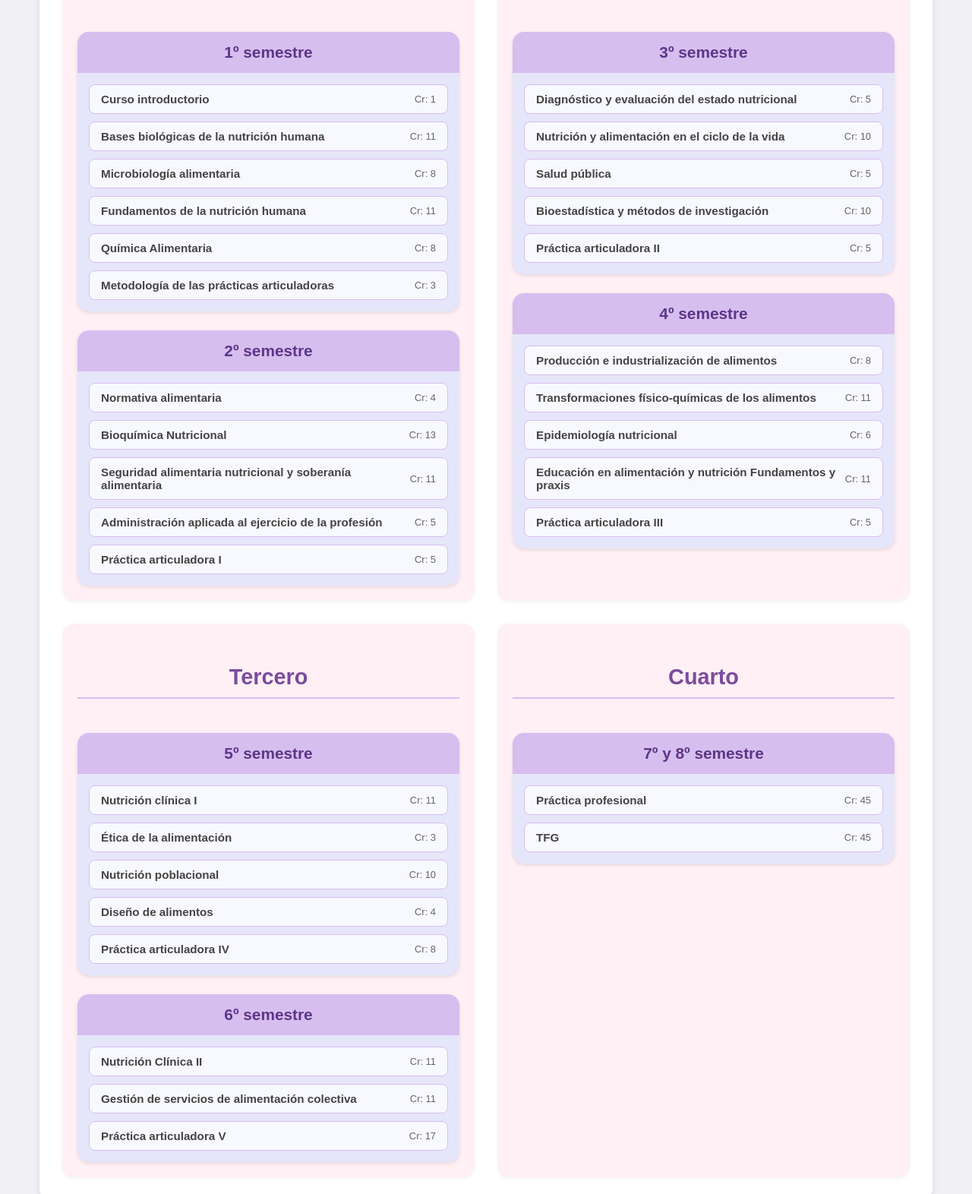
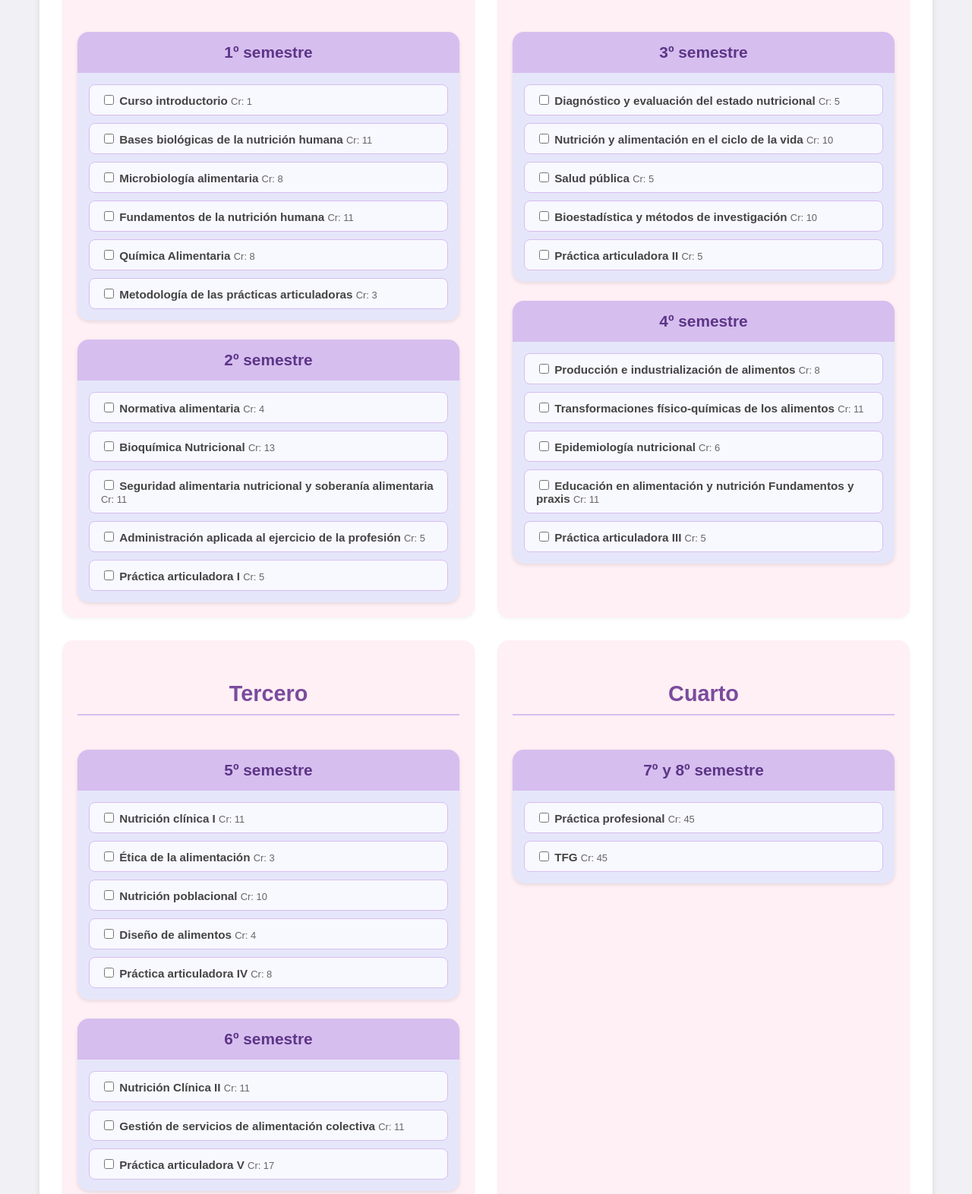
Before and after one commit to antooo82/NUTT, a plain HTML site: page index.html in a window 1280 px wide. Shown: the part 325-1897 px from the top of the page at 76% size. Drawn offline with Linux system fonts and the light colour scheme.

Commit message:
Update index.html

```diff
--- a/index.html
+++ b/index.html
@@ -16,28 +16,46 @@
                 <h3>1º semestre</h3>
                 <div class="course-list">
                     <div class="course-item">
-                        <p class="course-name">Curso introductorio</p>
-                        <p class="course-credits">Cr: 1</p>
+                        <label>
+                            <input type="checkbox" data-credits="1">
+                            <span class="course-name">Curso introductorio</span>
+                            <span class="course-credits">Cr: 1</span>
+                        </label>
                     </div>
                     <div class="course-item">
-                        <p class="course-name">Bases biológicas de la nutrición humana</p>
-                        <p class="course-credits">Cr: 11</p>
+                        <label>
+                            <input type="checkbox" data-credits="11">
+                            <span class="course-name">Bases biológicas de la nutrición humana</span>
+                            <span class="course-credits">Cr: 11</span>
+                        </label>
                     </div>
                     <div class="course-item">
-                        <p class="course-name">Microbiología alimentaria</p>
-                        <p class="course-credits">Cr: 8</p>
+                        <label>
+                            <input type="checkbox" data-credits="8">
+                            <span class="course-name">Microbiología alimentaria</span>
+                            <span class="course-credits">Cr: 8</span>
+                        </label>
                     </div>
                     <div class="course-item">
-                        <p class="course-name">Fundamentos de la nutrición humana</p>
-                        <p class="course-credits">Cr: 11</p>
+                        <label>
+                            <input type="checkbox" data-credits="11">
+                            <span class="course-name">Fundamentos de la nutrición humana</span>
+                            <span class="course-credits">Cr: 11</span>
+                        </label>
                     </div>
                     <div class="course-item">
-                        <p class="course-name">Química Alimentaria</p>
-                        <p class="course-credits">Cr: 8</p>
+                        <label>
+                            <input type="checkbox" data-credits="8">
+                            <span class="course-name">Química Alimentaria</span>
+                            <span class="course-credits">Cr: 8</span>
+                        </label>
                     </div>
                     <div class="course-item">
-                        <p class="course-name">Metodología de las prácticas articuladoras</p>
-                        <p class="course-credits">Cr: 3</p>
+                        <label>
+                            <input type="checkbox" data-credits="3">
+                            <span class="course-name">Metodología de las prácticas articuladoras</span>
+                            <span class="course-credits">Cr: 3</span>
+                        </label>
                     </div>
                 </div>
             </div>
@@ -46,24 +64,39 @@
                 <h3>2º semestre</h3>
                 <div class="course-list">
                     <div class="course-item">
-                        <p class="course-name">Normativa alimentaria</p>
-                        <p class="course-credits">Cr: 4</p>
+                        <label>
+                            <input type="checkbox" data-credits="4">
+                            <span class="course-name">Normativa alimentaria</span>
+                            <span class="course-credits">Cr: 4</span>
+                        </label>
                     </div>
                     <div class="course-item">
-                        <p class="course-name">Bioquímica Nutricional</p>
-                        <p class="course-credits">Cr: 13</p>
+                        <label>
+                            <input type="checkbox" data-credits="13">
+                            <span class="course-name">Bioquímica Nutricional</span>
+                            <span class="course-credits">Cr: 13</span>
+                        </label>
                     </div>
                     <div class="course-item">
-                        <p class="course-name">Seguridad alimentaria nutricional y soberanía alimentaria</p>
-                        <p class="course-credits">Cr: 11</p>
+                        <label>
+                            <input type="checkbox" data-credits="11">
+                            <span class="course-name">Seguridad alimentaria nutricional y soberanía alimentaria</span>
+                            <span class="course-credits">Cr: 11</span>
+                        </label>
                     </div>
                     <div class="course-item">
-                        <p class="course-name">Administración aplicada al ejercicio de la profesión</p>
-                        <p class="course-credits">Cr: 5</p>
+                        <label>
+                            <input type="checkbox" data-credits="5">
+                            <span class="course-name">Administración aplicada al ejercicio de la profesión</span>
+                            <span class="course-credits">Cr: 5</span>
+                        </label>
                     </div>
                     <div class="course-item">
-                        <p class="course-name">Práctica articuladora I</p>
-                        <p class="course-credits">Cr: 5</p>
+                        <label>
+                            <input type="checkbox" data-credits="5">
+                            <span class="course-name">Práctica articuladora I</span>
+                            <span class="course-credits">Cr: 5</span>
+                        </label>
                     </div>
                 </div>
             </div>
@@ -75,24 +108,39 @@
                 <h3>3º semestre</h3>
                 <div class="course-list">
                     <div class="course-item">
-                        <p class="course-name">Diagnóstico y evaluación del estado nutricional</p>
-                        <p class="course-credits">Cr: 5</p>
+                        <label>
+                            <input type="checkbox" data-credits="5">
+                            <span class="course-name">Diagnóstico y evaluación del estado nutricional</span>
+                            <span class="course-credits">Cr: 5</span>
+                        </label>
                     </div>
                     <div class="course-item">
-                        <p class="course-name">Nutrición y alimentación en el ciclo de la vida</p>
-                        <p class="course-credits">Cr: 10</p>
+                        <label>
+                            <input type="checkbox" data-credits="10">
+                            <span class="course-name">Nutrición y alimentación en el ciclo de la vida</span>
+                            <span class="course-credits">Cr: 10</span>
+                        </label>
                     </div>
                     <div class="course-item">
-                        <p class="course-name">Salud pública</p>
-                        <p class="course-credits">Cr: 5</p>
+                        <label>
+                            <input type="checkbox" data-credits="5">
+                            <span class="course-name">Salud pública</span>
+                            <span class="course-credits">Cr: 5</span>
+                        </label>
                     </div>
                     <div class="course-item">
-                        <p class="course-name">Bioestadística y métodos de investigación</p>
-                        <p class="course-credits">Cr: 10</p>
+                        <label>
+                            <input type="checkbox" data-credits="10">
+                            <span class="course-name">Bioestadística y métodos de investigación</span>
+                            <span class="course-credits">Cr: 10</span>
+                        </label>
                     </div>
                     <div class="course-item">
-                        <p class="course-name">Práctica articuladora II</p>
-                        <p class="course-credits">Cr: 5</p>
+                        <label>
+                            <input type="checkbox" data-credits="5">
+                            <span class="course-name">Práctica articuladora II</span>
+                            <span class="course-credits">Cr: 5</span>
+                        </label>
                     </div>
                 </div>
             </div>
@@ -101,24 +149,39 @@
                 <h3>4º semestre</h3>
                 <div class="course-list">
                     <div class="course-item">
-                        <p class="course-name">Producción e industrialización de alimentos</p>
-                        <p class="course-credits">Cr: 8</p>
+                        <label>
+                            <input type="checkbox" data-credits="8">
+                            <span class="course-name">Producción e industrialización de alimentos</span>
+                            <span class="course-credits">Cr: 8</span>
+                        </label>
                     </div>
                     <div class="course-item">
-                        <p class="course-name">Transformaciones físico-químicas de los alimentos</p>
-                        <p class="course-credits">Cr: 11</p>
+                        <label>
+                            <input type="checkbox" data-credits="11">
+                            <span class="course-name">Transformaciones físico-químicas de los alimentos</span>
+                            <span class="course-credits">Cr: 11</span>
+                        </label>
                     </div>
                     <div class="course-item">
-                        <p class="course-name">Epidemiología nutricional</p>
-                        <p class="course-credits">Cr: 6</p>
+                        <label>
+                            <input type="checkbox" data-credits="6">
+                            <span class="course-name">Epidemiología nutricional</span>
+                            <span class="course-credits">Cr: 6</span>
+                        </label>
                     </div>
                     <div class="course-item">
-                        <p class="course-name">Educación en alimentación y nutrición Fundamentos y praxis</p>
-                        <p class="course-credits">Cr: 11</p>
+                        <label>
+                            <input type="checkbox" data-credits="11">
+                            <span class="course-name">Educación en alimentación y nutrición Fundamentos y praxis</span>
+                            <span class="course-credits">Cr: 11</span>
+                        </label>
                     </div>
                     <div class="course-item">
-                        <p class="course-name">Práctica articuladora III</p>
-                        <p class="course-credits">Cr: 5</p>
+                        <label>
+                            <input type="checkbox" data-credits="5">
+                            <span class="course-name">Práctica articuladora III</span>
+                            <span class="course-credits">Cr: 5</span>
+                        </label>
                     </div>
                 </div>
             </div>
@@ -130,24 +193,39 @@
                 <h3>5º semestre</h3>
                 <div class="course-list">
                     <div class="course-item">
-                        <p class="course-name">Nutrición clínica I</p>
-                        <p class="course-credits">Cr: 11</p>
+                        <label>
+                            <input type="checkbox" data-credits="11">
+                            <span class="course-name">Nutrición clínica I</span>
+                            <span class="course-credits">Cr: 11</span>
+                        </label>
                     </div>
                     <div class="course-item">
-                        <p class="course-name">Ética de la alimentación</p>
-                        <p class="course-credits">Cr: 3</p>
+                        <label>
+                            <input type="checkbox" data-credits="3">
+                            <span class="course-name">Ética de la alimentación</span>
+                            <span class="course-credits">Cr: 3</span>
+                        </label>
                     </div>
                     <div class="course-item">
-                        <p class="course-name">Nutrición poblacional</p>
-                        <p class="course-credits">Cr: 10</p>
+                        <label>
+                            <input type="checkbox" data-credits="10">
+                            <span class="course-name">Nutrición poblacional</span>
+                            <span class="course-credits">Cr: 10</span>
+                        </label>
                     </div>
                     <div class="course-item">
-                        <p class="course-name">Diseño de alimentos</p>
-                        <p class="course-credits">Cr: 4</p>
+                        <label>
+                            <input type="checkbox" data-credits="4">
+                            <span class="course-name">Diseño de alimentos</span>
+                            <span class="course-credits">Cr: 4</span>
+                        </label>
                     </div>
                     <div class="course-item">
-                        <p class="course-name">Práctica articuladora IV</p>
-                        <p class="course-credits">Cr: 8</p>
+                        <label>
+                            <input type="checkbox" data-credits="8">
+                            <span class="course-name">Práctica articuladora IV</span>
+                            <span class="course-credits">Cr: 8</span>
+                        </label>
                     </div>
                 </div>
             </div>
@@ -156,16 +234,25 @@
                 <h3>6º semestre</h3>
                 <div class="course-list">
                     <div class="course-item">
-                        <p class="course-name">Nutrición Clínica II</p>
-                        <p class="course-credits">Cr: 11</p>
+                        <label>
+                            <input type="checkbox" data-credits="11">
+                            <span class="course-name">Nutrición Clínica II</span>
+                            <span class="course-credits">Cr: 11</span>
+                        </label>
                     </div>
                     <div class="course-item">
-                        <p class="course-name">Gestión de servicios de alimentación colectiva</p>
-                        <p class="course-credits">Cr: 11</p>
+                        <label>
+                            <input type="checkbox" data-credits="11">
+                            <span class="course-name">Gestión de servicios de alimentación colectiva</span>
+                            <span class="course-credits">Cr: 11</span>
+                        </label>
                     </div>
                     <div class="course-item">
-                        <p class="course-name">Práctica articuladora V</p>
-                        <p class="course-credits">Cr: 17</p>
+                        <label>
+                            <input type="checkbox" data-credits="17">
+                            <span class="course-name">Práctica articuladora V</span>
+                            <span class="course-credits">Cr: 17</span>
+                        </label>
                     </div>
                 </div>
             </div>
@@ -177,17 +264,45 @@
                 <h3>7º y 8º semestre</h3>
                 <div class="course-list">
                     <div class="course-item">
-                        <p class="course-name">Práctica profesional</p>
-                        <p class="course-credits">Cr: 45</p>
+                        <label>
+                            <input type="checkbox" data-credits="45">
+                            <span class="course-name">Práctica profesional</span>
+                            <span class="course-credits">Cr: 45</span>
+                        </label>
                     </div>
                     <div class="course-item">
-                        <p class="course-name">TFG</p>
-                        <p class="course-credits">Cr: 45</p>
+                        <label>
+                            <input type="checkbox" data-credits="45">
+                            <span class="course-name">TFG</span>
+                            <span class="course-credits">Cr: 45</span>
+                        </label>
                     </div>
                 </div>
             </div>
         </div>
 
+        <div class="year-block electives-section">
+            <h2>Electivas</h2>
+            <div class="semester-box">
+                <h3>Mis Electivas</h3>
+                <div class="course-list" id="elective-courses">
+                    <div class="elective-input-group">
+                        <input type="text" class="new-elective-name" placeholder="Nombre de la electiva">
+                        <input type="number" class="new-elective-credits" placeholder="Créditos" min="0">
+                        <button class="add-elective-btn">Agregar Electiva</button>
+                    </div>
+                </div>
+            </div>
+            <div class="semester-box total-credits-box">
+                <h3>Total Créditos Electivas</h3>
+                <div class="course-list">
+                    <p class="total-electives-display">Créditos Totales: <span id="total-electives-credits">0</span></p>
+                </div>
+            </div>
+        </div>
+
     </div>
+
+    <script src="script.js"></script>
 </body>
 </html>
```
